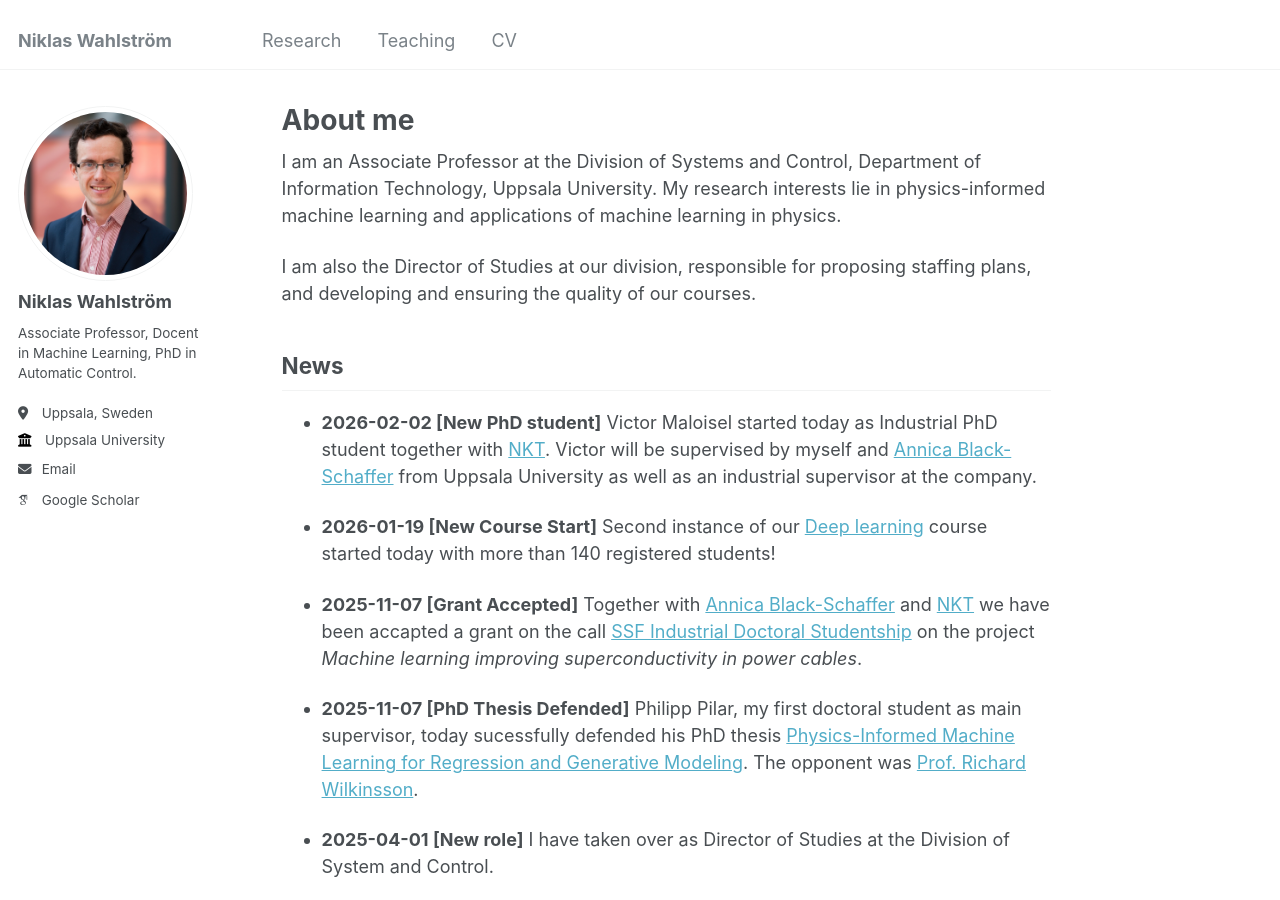
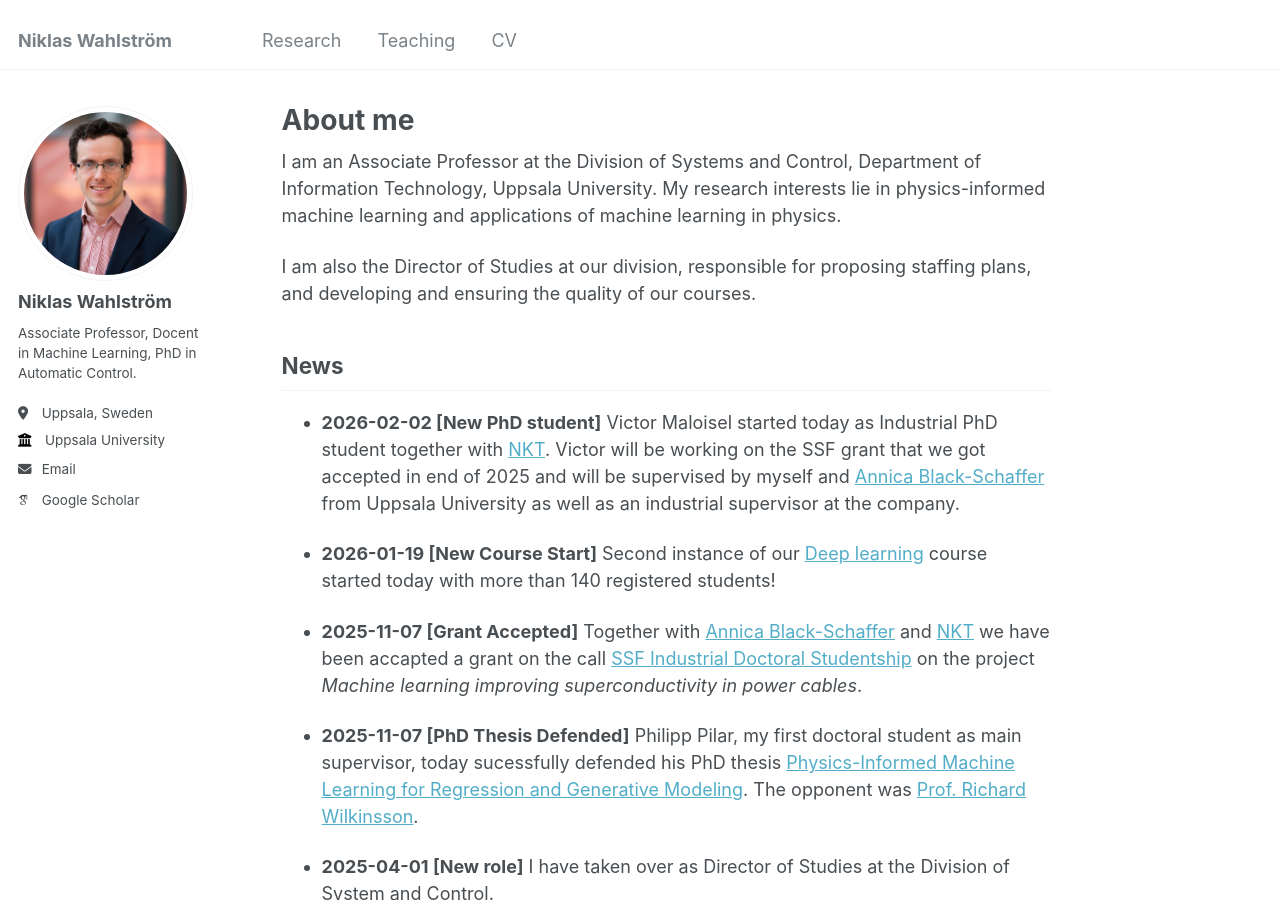
Before and after one commit to nikwa/nikwa.github.io, a Jekyll site: the page built from _pages/about.md, in a window 1280 px wide and 900 px high. Built offline with Jekyll 4.4.1, drawn with Linux system fonts in a browser that asks for light colours; some web fonts are replaced.

```diff
--- a/_pages/about.md
+++ b/_pages/about.md
@@ -13,7 +13,8 @@ I am also the Director of Studies at our division, responsible for proposing sta
 
 ## News
 
-- **2026-02-02 [New PhD student]** Victor Maloisel started today as Industrial PhD student together with [NKT](https://www.nkt.com/products-solutions). Victor will be supervised by myself and [Annica Black-Schaffer](https://materials-theory.physics.uu.se/black-schaffer/) from Uppsala University as well as an industrial supervisor at the company.
+- **2026-02-02 [New PhD student]** Victor Maloisel started today as Industrial PhD student together with [NKT](https://www.nkt.com/products-solutions). Victor will be working on the SSF grant that we got accepted in end of 2025 and will be
+ supervised by myself and [Annica Black-Schaffer](https://materials-theory.physics.uu.se/black-schaffer/) from Uppsala University as well as an industrial supervisor at the company.
 
 - **2026-01-19 [New Course Start]** Second instance of our [Deep learning](https://uppsala.instructure.com/courses/115767) course started today with more than 140 registered students!
 
```
Also changed, not shown: 2 other files.
